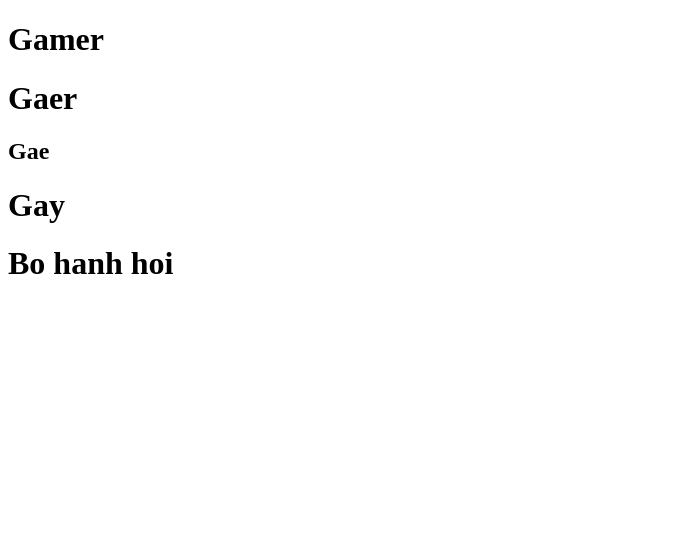
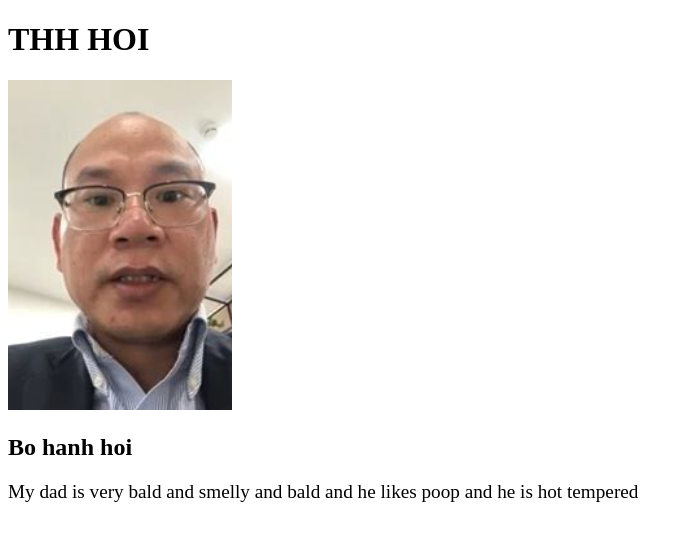
Before and after one commit to jkimgood12/negro, a plain HTML site: page index.html in a window 1280 px wide. Shown: the whole page, without its empty margins (0-692 px from the left). Drawn offline with Linux system fonts and the light colour scheme.

Commit message:
hanh hoi

```diff
--- a/index.html
+++ b/index.html
@@ -7,10 +7,10 @@
     <title>Document</title>
 </head>
 <body>
- <h1>Gamer</h1>
- <h1>Gaer</h1>
- <h2>Gae</h2>
- <h1>Gay</h1>
- <h1>Bo hanh hoi</h1>
+
+ <h1>THH HOI</h1>
+ <img src="hanhhoi.png" alt="gamer bald">
+ <h2>Bo hanh hoi</h2>
+ <p style="font-size: larger;">My dad is very bald and smelly and bald and he likes poop and he is hot tempered </p>
 </body>
 </html>
```
Also changed, not shown: hanhhoi.png (added).
